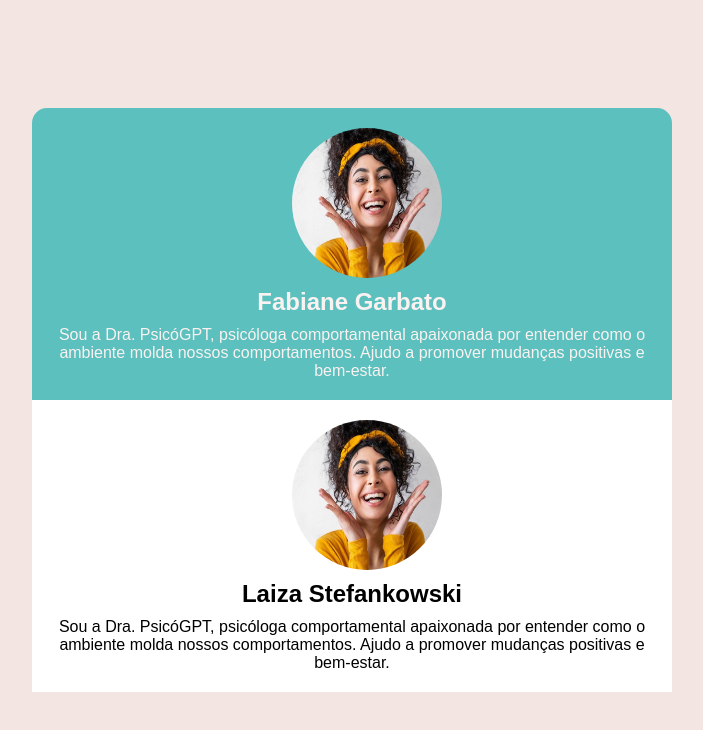
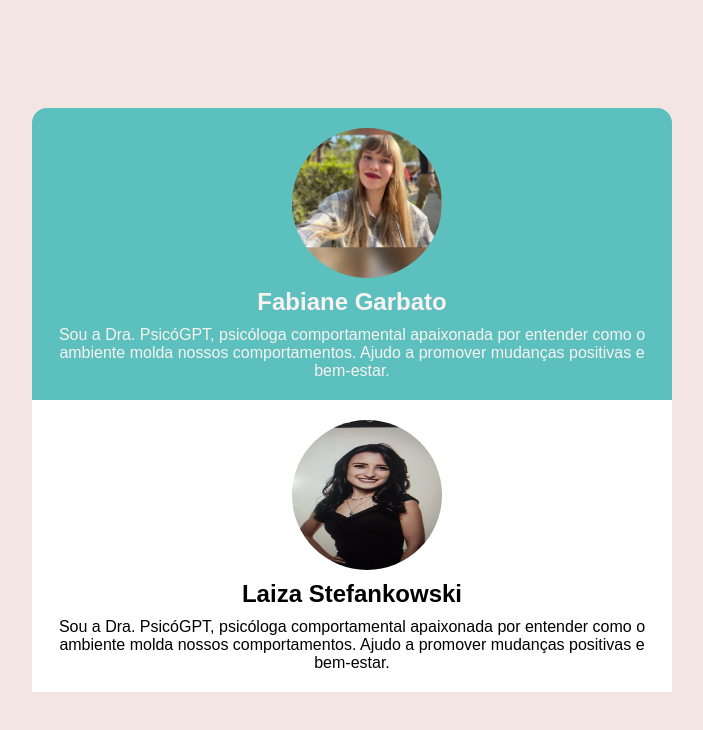
Before and after one commit to anaccdg/HelpMindFront, a React (Create React App) app: page /Indication in a window 1280 px wide. Shown: the top 730 px of the page, without its empty margins (288-991 px from the left). Built offline with nearby package versions, Linux system fonts and the light colour scheme.

Commit message:
add de imagens das psicologoas

```diff
--- a/src/pages/Indication/indication.js
+++ b/src/pages/Indication/indication.js
@@ -1,6 +1,7 @@
 import React, { useState } from 'react';
 import './indication.css';
 import p1 from '../../images/p1.jpg';
+import p3 from '../../images/p3.jpg';
 import p2 from '../../images/whatsapp.png';
 
 function Indication() {
@@ -25,7 +26,7 @@ function Indication() {
                 <a href={whatsappLink}>
                   <img
                     className='profile-image'
-                    src={p1}
+                    src={p3}
                     alt='Nome do Usuário'
                   />
                 </a>
```
Also changed, not shown: src/images/p1.jpg, src/images/p3.jpg (added).
